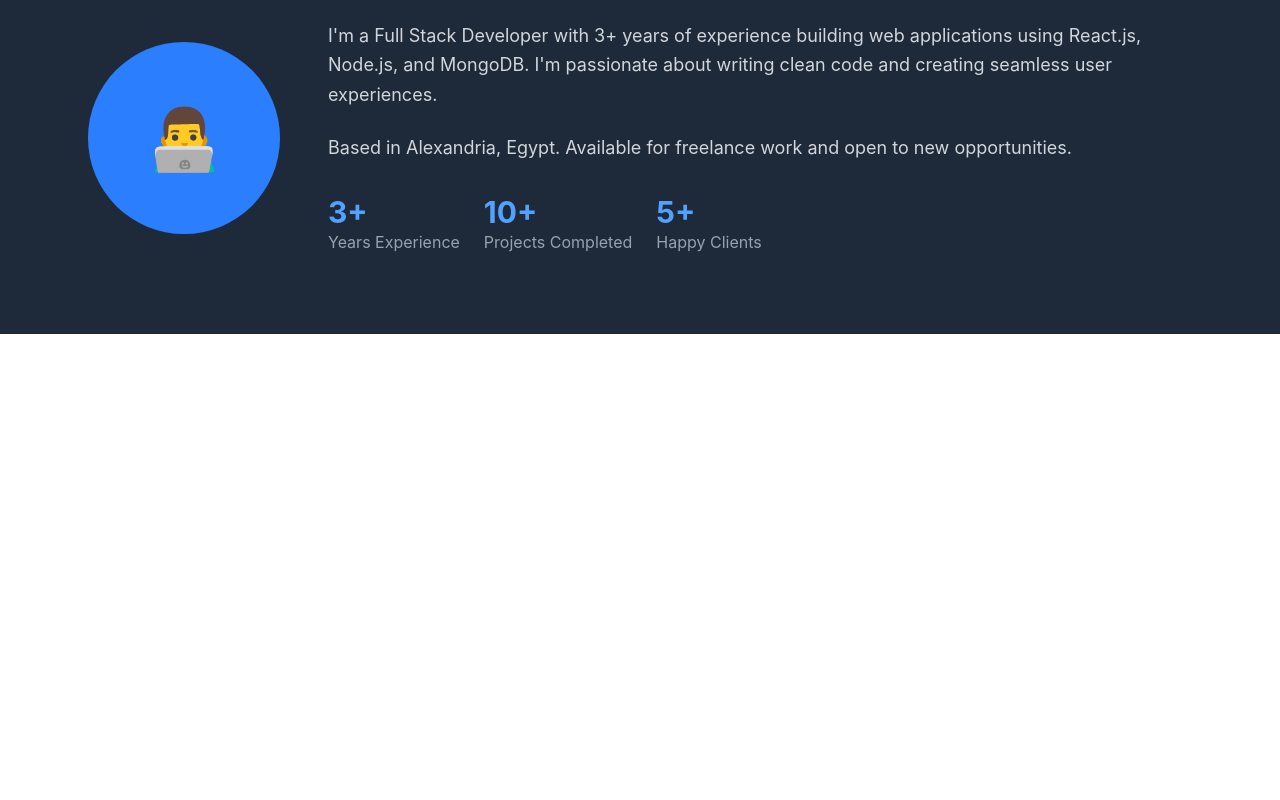
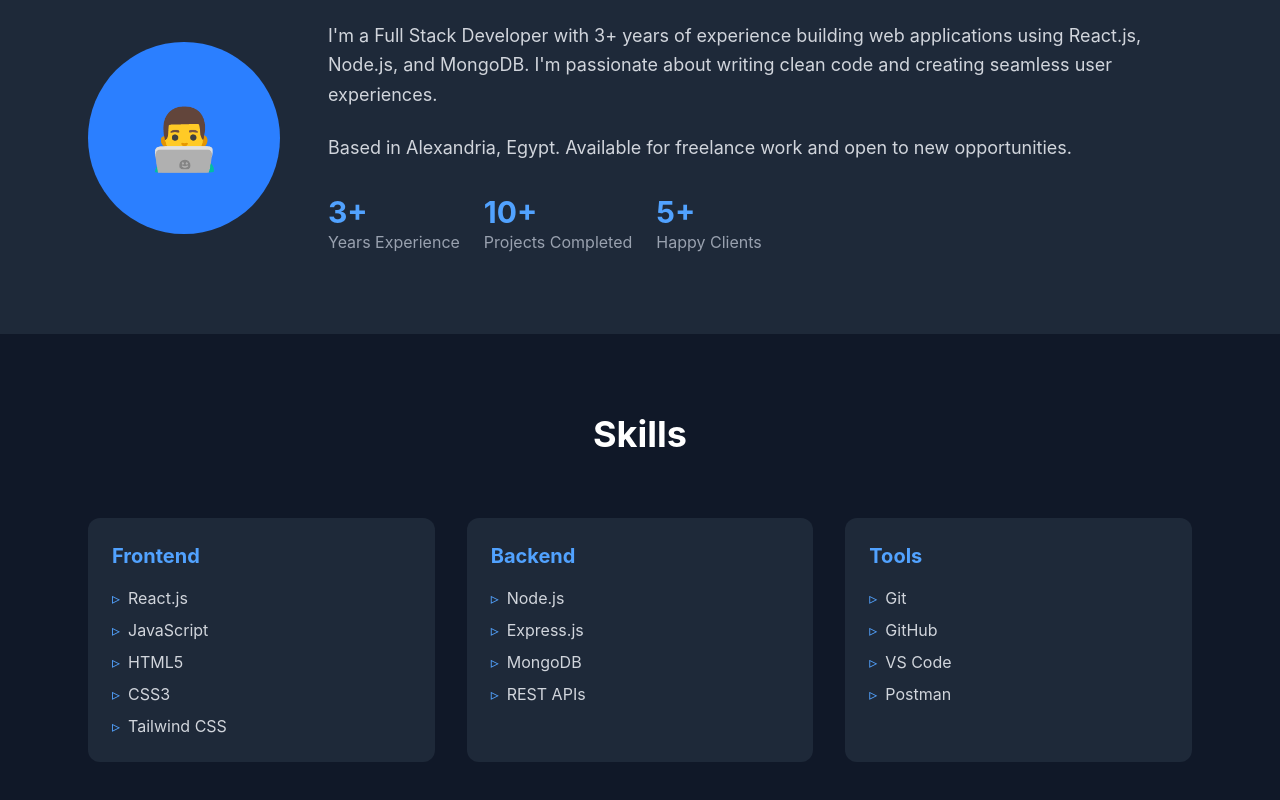
Before and after one commit to MahmoudElsh3rawy/portfolio, a React app: page / in a window 1280 px wide. Shown: the part 963-1763 px from the top of the page. Before the commit the page ends 1297 px from the top, so only its background shows below. Built offline with nearby package versions, Linux system fonts and the light colour scheme; the HTML template or start-up script is replaced by a standard one.

Commit message:
add Skills section

```diff
--- a/src/App.jsx
+++ b/src/App.jsx
@@ -1,6 +1,7 @@
 import Hero from './components/Hero'
 import Navbar from './components/Navbar'
 import About from './components/About'
+import Skills from './components/Skills'
 
 function App() {
   return (
@@ -8,6 +9,7 @@ function App() {
       <Navbar />
       <Hero />
       <About />
+      <Skills />
     </div>
   )
 }
--- /dev/null
+++ b/src/components/Skills.jsx
@@ -0,0 +1,39 @@
+function Skills() {
+  const skills = {
+    Frontend: ['React.js', 'JavaScript', 'HTML5', 'CSS3', 'Tailwind CSS'],
+    Backend: ['Node.js', 'Express.js', 'MongoDB', 'REST APIs'],
+    Tools: ['Git', 'GitHub', 'VS Code', 'Postman'],
+  }
+
+  return (
+    <section id="skills" className="py-20 bg-gray-900">
+      <div className="max-w-6xl mx-auto px-6">
+        <h2 className="text-4xl font-bold text-white text-center mb-16">
+          Skills
+        </h2>
+        <div className="grid grid-cols-1 md:grid-cols-3 gap-8">
+          {Object.entries(skills).map(([category, items]) => (
+            <div key={category} className="bg-gray-800 rounded-xl p-6">
+              <h3 className="text-xl font-bold text-blue-400 mb-4">
+                {category}
+              </h3>
+              <ul className="space-y-2">
+                {items.map((skill) => (
+                  <li
+                    key={skill}
+                    className="text-gray-300 flex items-center gap-2"
+                  >
+                    <span className="text-blue-400">▹</span>
+                    {skill}
+                  </li>
+                ))}
+              </ul>
+            </div>
+          ))}
+        </div>
+      </div>
+    </section>
+  )
+}
+
+export default Skills
```
